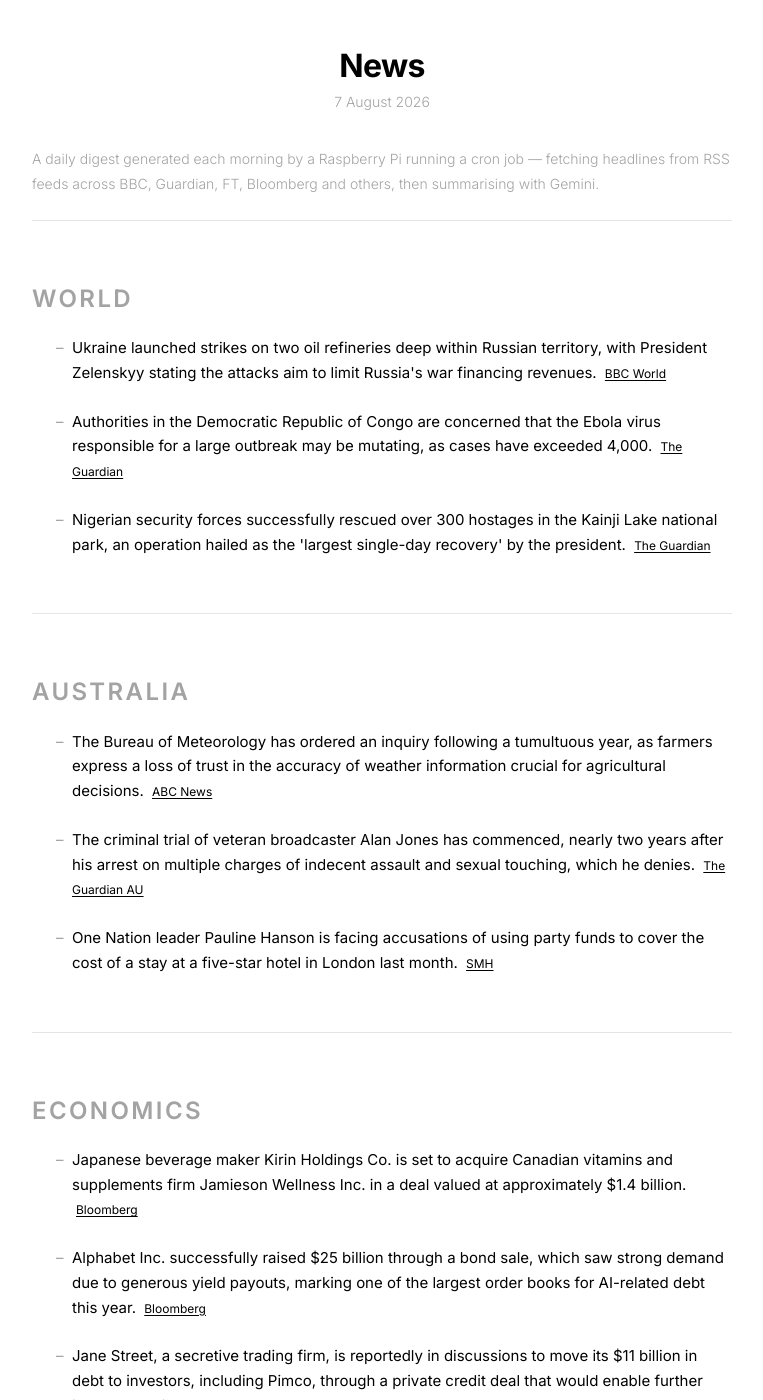
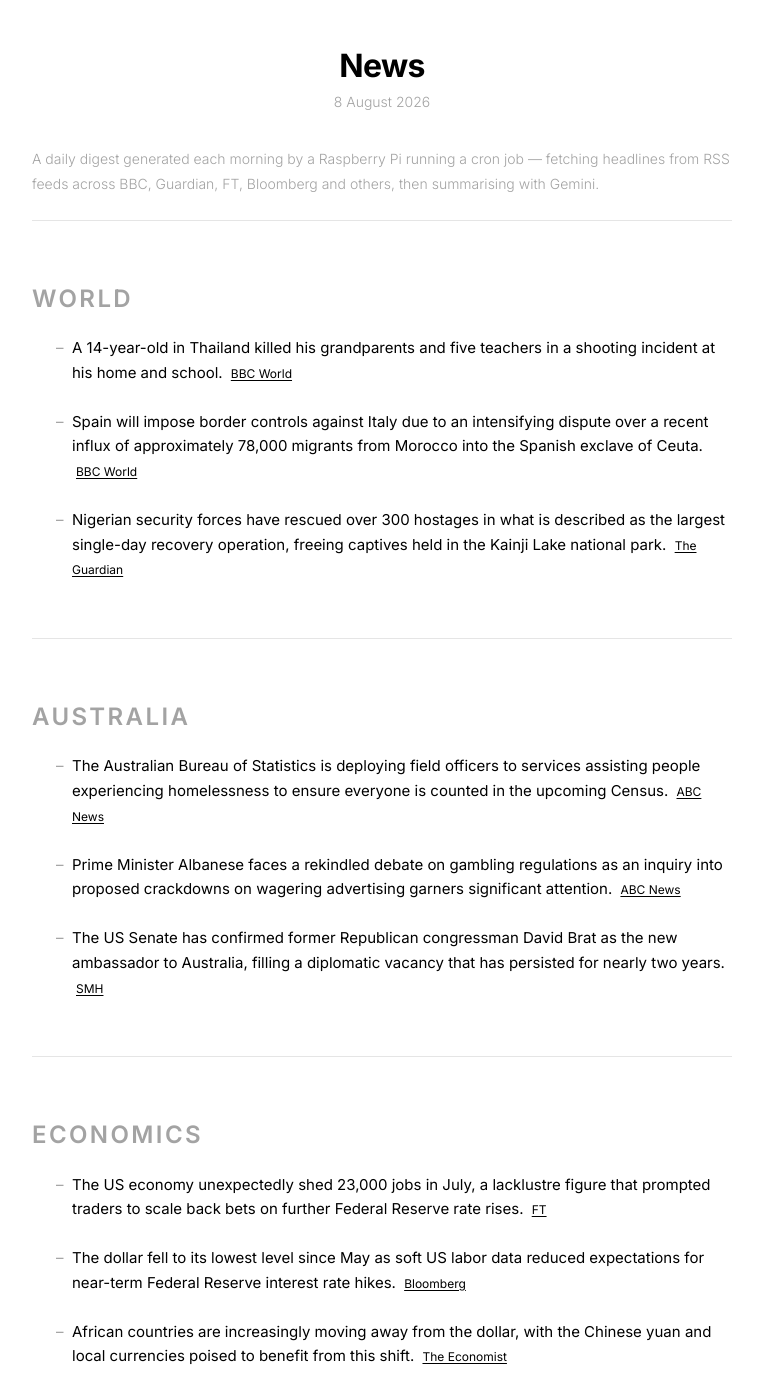
Before and after one commit to s-jac/s-jac.github.io, a Jekyll site: the page built from projects/news.html, in a window 1280 px wide and 1400 px high. Shown: the whole window, without its empty margins (258-1021 px from the left). Built offline with Jekyll 4.4.1, drawn with Linux system fonts in a browser that asks for light colours; some of the changed text lies outside the part shown.

Commit message:
daily news update 8 August 2026

```diff
--- a/_data/news.json
+++ b/_data/news.json
@@ -1,22 +1,22 @@
 {
-  "date": "7 August 2026",
-  "generated_at": "2026-08-06T21:00:43.003779+00:00",
+  "date": "8 August 2026",
+  "generated_at": "2026-08-07T21:00:24.460145+00:00",
   "sections": [
     {
       "heading": "World",
       "bullets": [
         {
-          "text": "Ukraine launched strikes on two oil refineries deep within Russian territory, with President Zelenskyy stating the attacks aim to limit Russia's war financing revenues.",
+          "text": "A 14-year-old in Thailand killed his grandparents and five teachers in a shooting incident at his home and school.",
           "source": "BBC World",
           "url": "https://www.bbc.com/news/world"
         },
         {
-          "text": "Authorities in the Democratic Republic of Congo are concerned that the Ebola virus responsible for a large outbreak may be mutating, as cases have exceeded 4,000.",
-          "source": "The Guardian",
-          "url": "https://www.theguardian.com"
+          "text": "Spain will impose border controls against Italy due to an intensifying dispute over a recent influx of approximately 78,000 migrants from Morocco into the Spanish exclave of Ceuta.",
+          "source": "BBC World",
+          "url": "https://www.bbc.com/news/world"
         },
         {
-          "text": "Nigerian security forces successfully rescued over 300 hostages in the Kainji Lake national park, an operation hailed as the 'largest single-day recovery' by the president.",
+          "text": "Nigerian security forces have rescued over 300 hostages in what is described as the largest single-day recovery operation, freeing captives held in the Kainji Lake national park.",
           "source": "The Guardian",
           "url": "https://www.theguardian.com"
         }
@@ -26,17 +26,17 @@
       "heading": "Australia",
       "bullets": [
         {
-          "text": "The Bureau of Meteorology has ordered an inquiry following a tumultuous year, as farmers express a loss of trust in the accuracy of weather information crucial for agricultural decisions.",
+          "text": "The Australian Bureau of Statistics is deploying field officers to services assisting people experiencing homelessness to ensure everyone is counted in the upcoming Census.",
           "source": "ABC News",
           "url": "https://www.abc.net.au/news"
         },
         {
-          "text": "The criminal trial of veteran broadcaster Alan Jones has commenced, nearly two years after his arrest on multiple charges of indecent assault and sexual touching, which he denies.",
-          "source": "The Guardian AU",
-          "url": "https://www.theguardian.com/au"
+          "text": "Prime Minister Albanese faces a rekindled debate on gambling regulations as an inquiry into proposed crackdowns on wagering advertising garners significant attention.",
+          "source": "ABC News",
+          "url": "https://www.abc.net.au/news"
         },
         {
-          "text": "One Nation leader Pauline Hanson is facing accusations of using party funds to cover the cost of a stay at a five-star hotel in London last month.",
+          "text": "The US Senate has confirmed former Republican congressman David Brat as the new ambassador to Australia, filling a diplomatic vacancy that has persisted for nearly two years.",
           "source": "SMH",
           "url": "https://www.smh.com.au"
         }
@@ -46,19 +46,19 @@
       "heading": "Economics",
       "bullets": [
         {
-          "text": "Japanese beverage maker Kirin Holdings Co. is set to acquire Canadian vitamins and supplements firm Jamieson Wellness Inc. in a deal valued at approximately $1.4 billion.",
+          "text": "The US economy unexpectedly shed 23,000 jobs in July, a lacklustre figure that prompted traders to scale back bets on further Federal Reserve rate rises.",
+          "source": "FT",
+          "url": "https://www.ft.com"
+        },
+        {
+          "text": "The dollar fell to its lowest level since May as soft US labor data reduced expectations for near-term Federal Reserve interest rate hikes.",
           "source": "Bloomberg",
           "url": "https://www.bloomberg.com/markets"
         },
         {
-          "text": "Alphabet Inc. successfully raised $25 billion through a bond sale, which saw strong demand due to generous yield payouts, marking one of the largest order books for AI-related debt this year.",
-          "source": "Bloomberg",
-          "url": "https://www.bloomberg.com/markets"
-        },
-        {
-          "text": "Jane Street, a secretive trading firm, is reportedly in discussions to move its $11 billion in debt to investors, including Pimco, through a private credit deal that would enable further investments in AI.",
-          "source": "FT",
-          "url": "https://www.ft.com"
+          "text": "African countries are increasingly moving away from the dollar, with the Chinese yuan and local currencies poised to benefit from this shift.",
+          "source": "The Economist",
+          "url": "https://www.economist.com/finance-and-economics"
         }
       ]
     }
```
